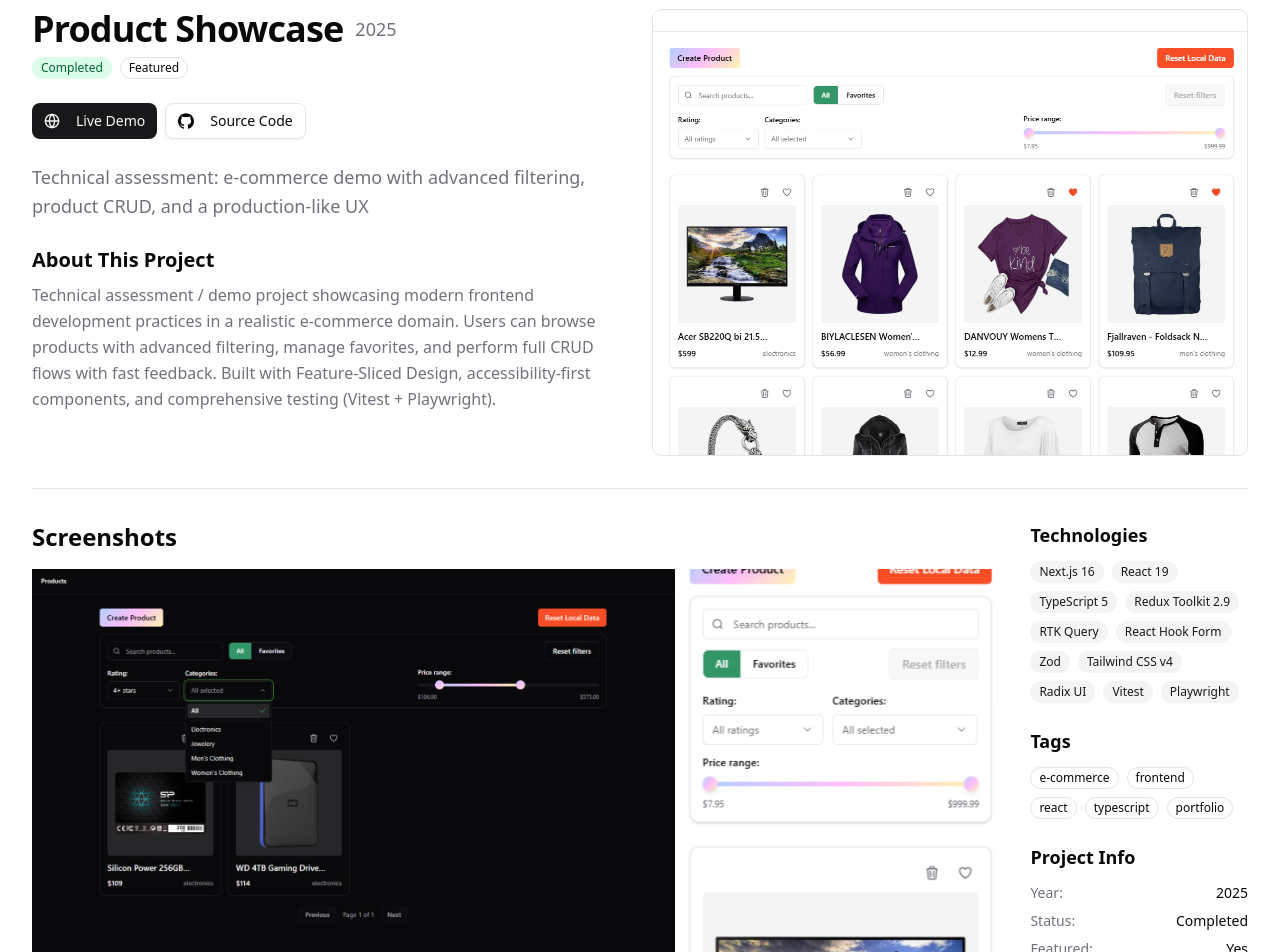
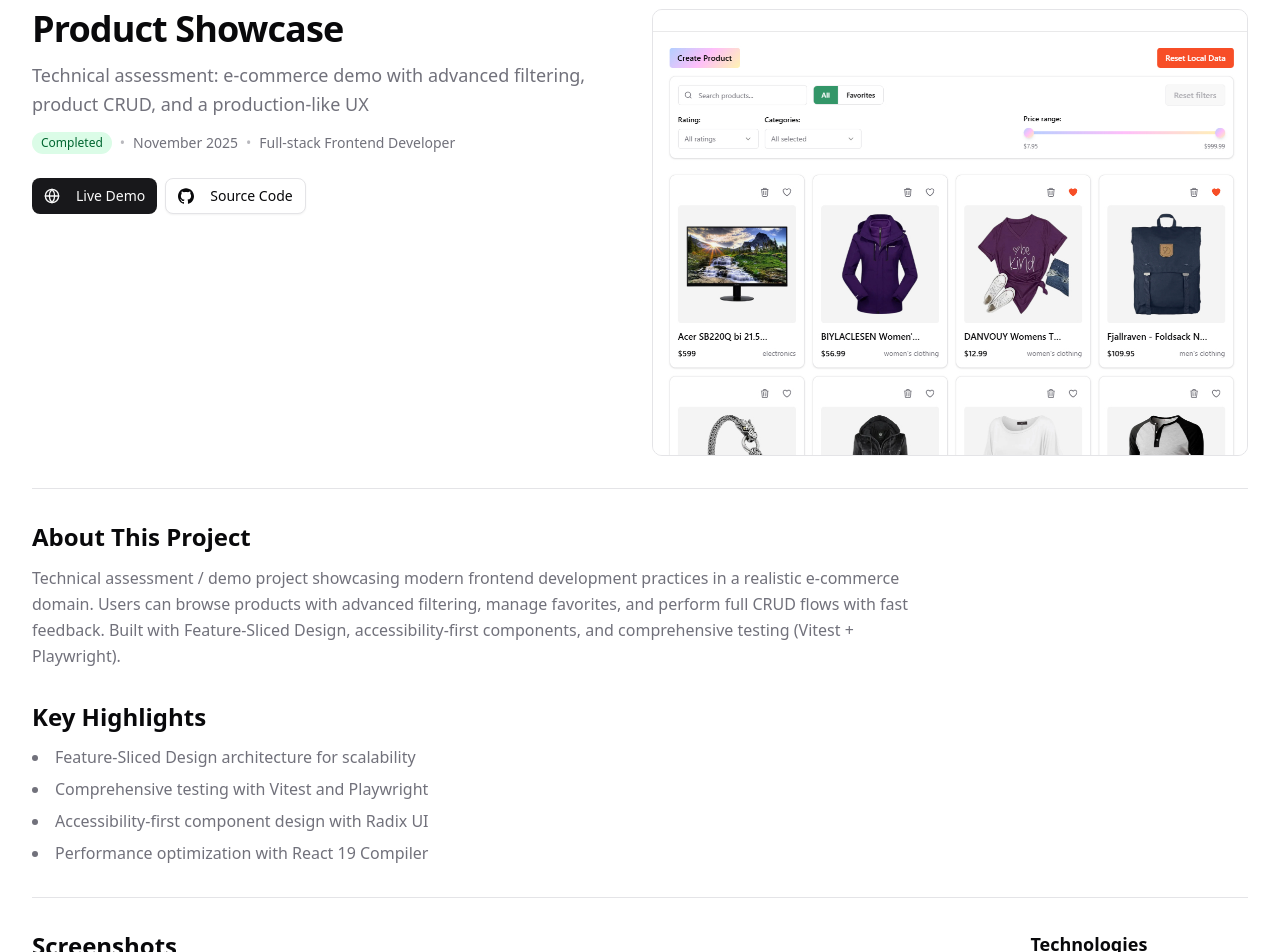
Before and after one commit to quterma/portfolio-hub, a Next.js app: page /en/project/product-showcase in a window 1280 px wide. Shown: the part 160-1112 px from the top of the page. Built offline with nearby package versions, Linux system fonts and the light colour scheme.

Commit message:
refactor: improve project detail page layout and fix duplications

```diff
--- a/messages/en.json
+++ b/messages/en.json
@@ -44,12 +44,15 @@
       "screenshots": "Screenshots",
       "technologies": "Technologies",
       "tags": "Tags",
-      "info": "Project Info"
+      "info": "Project Info",
+      "highlights": "Key Highlights"
     },
     "labels": {
       "year": "Year:",
       "status": "Status:",
-      "featured": "Featured:"
+      "featured": "Featured:",
+      "period": "Period:",
+      "role": "Role:"
     },
     "status": {
       "completed": "Completed",
--- a/messages/ru.json
+++ b/messages/ru.json
@@ -44,12 +44,15 @@
       "screenshots": "Скриншоты",
       "technologies": "Технологии",
       "tags": "Теги",
-      "info": "Информация о проекте"
+      "info": "Информация о проекте",
+      "highlights": "Ключевые особенности"
     },
     "labels": {
       "year": "Год:",
       "status": "Статус:",
-      "featured": "Избранное:"
+      "featured": "Избранное:",
+      "period": "Период:",
+      "role": "Роль:"
     },
     "status": {
       "completed": "Завершен",
--- a/src/app/[locale]/project/[slug]/page.tsx
+++ b/src/app/[locale]/project/[slug]/page.tsx
@@ -45,6 +45,16 @@ export default async function ProjectPage({ params }: ProjectPageProps) {
       "bg-gray-100 text-gray-800 dark:bg-gray-900/20 dark:text-gray-400",
   }
 
+  const hasDescription = !!description
+  const hasHighlights = !!(project.highlights && project.highlights.length > 0)
+  const hasGallery = !!(
+    (project.images?.gallery && project.images.gallery.length > 0) ||
+    (project.images?.mobileGallery && project.images.mobileGallery.length > 0)
+  )
+  const hasTech = !!(project.tech && project.tech.length > 0)
+  const hasTags = !!(project.tags && project.tags.length > 0)
+  const hasSidebar = hasTech || hasTags
+
   return (
     <Container>
       <div className="flex flex-col space-y-8 py-12">
@@ -59,22 +69,20 @@ export default async function ProjectPage({ params }: ProjectPageProps) {
         </div>
 
         {/* Hero Section with Cover */}
-        <div className="grid gap-6 lg:grid-cols-2">
+        <div
+          className={`grid gap-6 ${project.images?.cover ? "lg:grid-cols-2" : "lg:grid-cols-1"}`}
+        >
           {/* Left: Header, Links, Summary */}
           <div className="space-y-6">
             {/* Project Header */}
-            <div className="space-y-2">
-              <div className="flex items-center flex-wrap gap-x-3 gap-y-2">
+            <div className="space-y-3">
               <h1 className="text-3xl font-bold tracking-tight sm:text-4xl">
                 {title}
               </h1>
-                {project.year && (
-                  <span className="text-lg text-muted-foreground">
-                    {project.year}
-                  </span>
-                )}
-              </div>
-              <div className="flex items-center space-x-2">
+              <p className="text-lg text-muted-foreground leading-relaxed line-clamp-2 lg:line-clamp-3">
+                {summary}
+              </p>
+              <div className="flex items-center gap-2 text-sm text-muted-foreground flex-wrap">
                 {project.status && (
                   <Badge
                     className={statusColors[project.status]}
@@ -83,8 +91,19 @@ export default async function ProjectPage({ params }: ProjectPageProps) {
                     {t(`project.status.${project.status}`)}
                   </Badge>
                 )}
-                {project.featured && (
-                  <Badge variant="outline">{t("project.featured")}</Badge>
+                {(getLocalizedText(project.period, locale) || project.year) && (
+                  <>
+                    <span className="text-muted-foreground/50">•</span>
+                    <span>
+                      {getLocalizedText(project.period, locale) || project.year}
+                    </span>
+                  </>
+                )}
+                {project.role && (
+                  <>
+                    <span className="text-muted-foreground/50">•</span>
+                    <span>{getLocalizedText(project.role, locale)}</span>
+                  </>
                 )}
               </div>
             </div>
@@ -123,23 +142,6 @@ export default async function ProjectPage({ params }: ProjectPageProps) {
                 </Button>
               )}
             </div>
-
-            {/* Summary */}
-            <p className="text-lg text-muted-foreground leading-relaxed">
-              {summary}
-            </p>
-
-            {/* About This Project */}
-            {description && (
-              <div className="space-y-2">
-                <h2 className="text-xl font-semibold">
-                  {t("project.sections.about")}
-                </h2>
-                <p className="text-muted-foreground leading-relaxed">
-                  {description}
-                </p>
-              </div>
-            )}
           </div>
 
           {/* Right: Cover Image */}
@@ -156,27 +158,57 @@ export default async function ProjectPage({ params }: ProjectPageProps) {
           )}
         </div>
 
+        {(hasDescription || hasHighlights || hasGallery || hasSidebar) && (
           <Separator />
+        )}
+
+        {/* Description */}
+        {hasDescription && (
+          <div className="space-y-3">
+            <h2 className="text-2xl font-semibold">
+              {t("project.sections.about")}
+            </h2>
+            <p className="text-muted-foreground leading-relaxed max-w-4xl">
+              {description}
+            </p>
+          </div>
+        )}
+
+        {/* Highlights */}
+        {hasHighlights && project.highlights && (
+          <div className="space-y-3">
+            <h2 className="text-2xl font-semibold">
+              {t("project.sections.highlights")}
+            </h2>
+            <ul className="space-y-2 list-disc list-inside text-muted-foreground max-w-4xl">
+              {project.highlights.map((highlight, index) => (
+                <li key={index}>{getLocalizedText(highlight, locale)}</li>
+              ))}
+            </ul>
+          </div>
+        )}
+
+        {(hasDescription || hasHighlights) && (hasGallery || hasSidebar) && (
+          <Separator />
+        )}
 
         {/* Gallery and Sidebar */}
         <div className="grid gap-8 lg:grid-cols-5">
           {/* Screenshots Gallery - 4/5 width */}
-          {((project.images?.gallery && project.images.gallery.length > 0) ||
-            (project.images?.mobileGallery &&
-              project.images.mobileGallery.length > 0)) && (
+          {hasGallery && (
             <div className="lg:col-span-4 space-y-4">
               <h2 className="text-2xl font-semibold">
                 {t("project.sections.screenshots")}
               </h2>
-              <div className="grid gap-[3px] grid-cols-6 auto-rows-[200px] grid-flow-dense">
+              <div className="grid gap-[3px] grid-cols-6 grid-flow-dense">
                 {project.images?.gallery?.map((screenshot, index) => (
                   <div
                     key={`desktop-${index}`}
-                    className="relative col-span-6 sm:col-span-4 row-span-2 overflow-hidden"
+                    className="relative col-span-6 sm:col-span-4 aspect-[16/10] overflow-hidden"
                   >
                     <Image
                       src={screenshot}
-                      alt={`${title} screenshot ${index + 1}`}
+                      alt={`${title} - desktop screenshot ${index + 1}`}
                       fill
                       className="object-cover"
                     />
@@ -185,11 +217,11 @@ export default async function ProjectPage({ params }: ProjectPageProps) {
                 {project.images?.mobileGallery?.map((screenshot, index) => (
                   <div
                     key={`mobile-${index}`}
-                    className="relative col-span-3 sm:col-span-2 row-span-2 overflow-hidden"
+                    className="relative col-span-3 sm:col-span-2 aspect-[9/16] overflow-hidden"
                   >
                     <Image
                       src={screenshot}
-                      alt={`${title} mobile screenshot ${index + 1}`}
+                      alt={`${title} - mobile screenshot ${index + 1}`}
                       fill
                       className="object-cover"
                     />
@@ -200,6 +232,7 @@ export default async function ProjectPage({ params }: ProjectPageProps) {
           )}
 
           {/* Sidebar */}
+          {hasSidebar && (
             <div className="space-y-6">
               {/* Technologies */}
               {project.tech && project.tech.length > 0 && (
@@ -232,40 +265,8 @@ export default async function ProjectPage({ params }: ProjectPageProps) {
                   </div>
                 </div>
               )}
-
-            {/* Project Info */}
-            <div className="space-y-3">
-              <h3 className="text-lg font-semibold">
-                {t("project.sections.info")}
-              </h3>
-              <div className="space-y-2 text-sm">
-                {project.year && (
-                  <div className="flex justify-between">
-                    <span className="text-muted-foreground">
-                      {t("project.labels.year")}
-                    </span>
-                    <span>{project.year}</span>
             </div>
           )}
-                {project.status && (
-                  <div className="flex justify-between">
-                    <span className="text-muted-foreground">
-                      {t("project.labels.status")}
-                    </span>
-                    <span>{t(`project.status.${project.status}`)}</span>
-                  </div>
-                )}
-                {project.featured && (
-                  <div className="flex justify-between">
-                    <span className="text-muted-foreground">
-                      {t("project.labels.featured")}
-                    </span>
-                    <span>{t("project.featuredYes")}</span>
-                  </div>
-                )}
-              </div>
-            </div>
-          </div>
         </div>
       </div>
     </Container>
```
Also changed, not shown: .claude/settings.local.json. Lines whose indentation alone changed are shown as unchanged.
